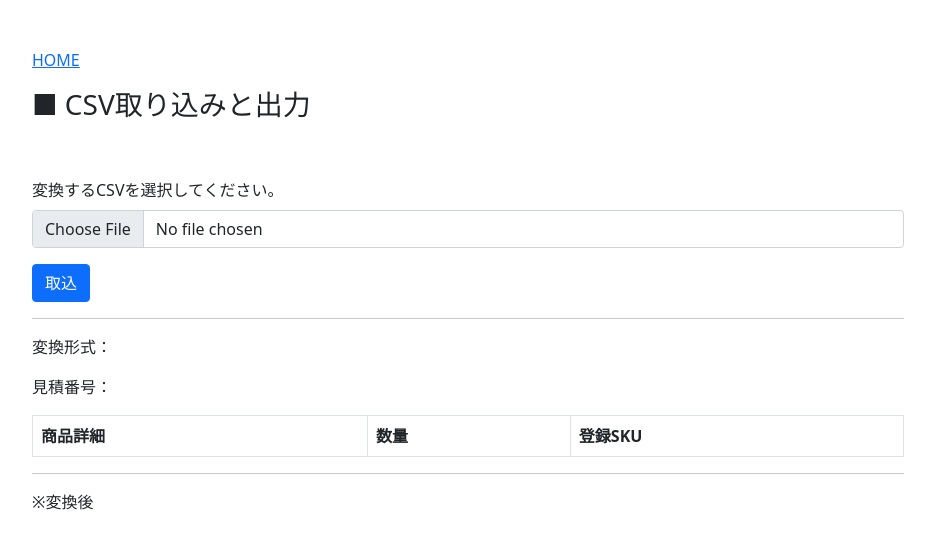
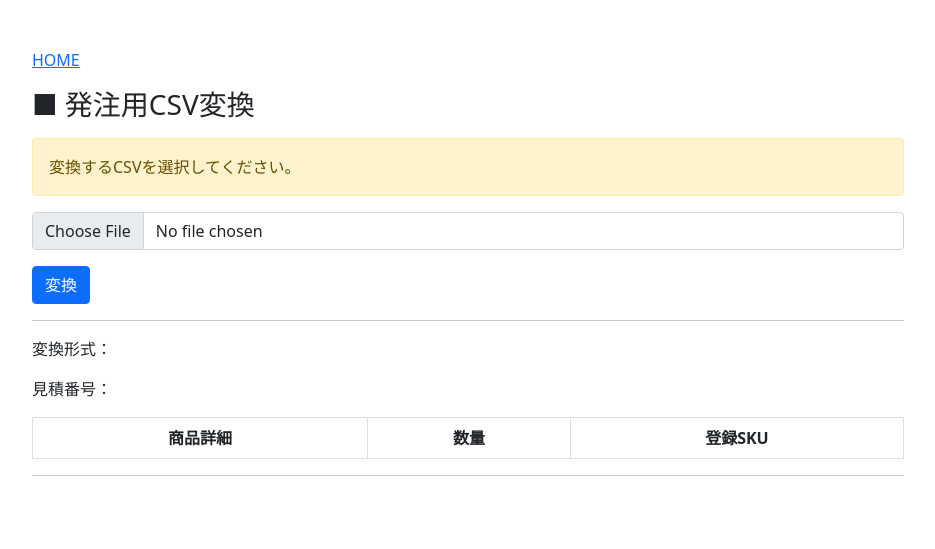
Before and after one commit to kawamura-katsufumi/python-test, a Django app: page /plac6/index/ in a window 1280 px wide. Shown: the top 549 px of the page, without its empty margins (172-1107 px from the left). Run offline with Django 3.2, Linux system fonts and the light colour scheme; lists and menus that the app fills with data are empty.

Commit message:
note1745

```diff
--- a/python/dj_test/plac6/templates/plac6/index.html
+++ b/python/dj_test/plac6/templates/plac6/index.html
@@ -12,7 +12,16 @@
 <body>
     <div class="container mt-5" style="width: 70%">
         <p><a href="/">HOME</a></p>
-        <h3>■ CSV取り込みと出力</h3>
+        <h3>■ 発注用CSV変換</h3>
+
+        {% for message in  messages %}
+            {% if message.level == DEFAULT_MESSAGE_LEVELS.SUCCESS %}
+                <p><div class="alert alert-success" role="alert">{{message}}</div></p>
+            {% else %}
+                <p><div class="alert alert-warning" role="alert">{{message}}</div></p>
+            {% endif %}
+        {% endfor %}
+
         <!-- マスター -->
         <!-- <p>マスターCSV</p>
         <form action="{% url 'master' %}" method="post" enctype="multipart/form-data">
@@ -22,15 +31,12 @@
         </form>
         <hr> -->
         <!-- インポート -->
-        <br><br>
         <form action="{% url 'csv_import' %}" method="post" enctype="multipart/form-data">
             {% csrf_token %}
             <div class="mb-3">
-                <label for="formFile" class="form-label">変換するCSVを選択してください。</label>
                 <input class="form-control" type="file" id="formFile" name="csv2">
-              </div>
-            <!-- <p><input type="file" name="csv2"></p> -->
-            <p><button class="btn btn-primary" type="submit">取込</button></p>
+            </div>
+            <p><button class="btn btn-primary" type="submit">変換</button></p>
         </form>
 
         <hr>
@@ -38,21 +44,24 @@
         <p>見積番号：{{mitsumori}}</p>
         <table class="table table-bordered">
             <tr>
-                <th>商品詳細</th>
-                <th>数量</th>
-                <th>登録SKU</th>
+                <th style="text-align: center;">商品詳細</th>
+                <th style="text-align: center;">数量</th>
+                <th style="text-align: center;">登録SKU</th>
             </tr>
             {% for key,value in dict.items %}
             <tr>
                 <td>{{value.hinmei}}</td>
-                <td>{{value.num}}</td>
-                <td>{{value.sku}}</td>
+                <td style="text-align: center;">{{value.num}}</td>
+                <td style="text-align: center;">{{value.sku}}</td>
             </tr>
             {% endfor %}
         </table>
 
         <hr>
-        ※変換後
+        <!-- CSVダウンロード -->
+        {% if reset %}
+        <script>location.href="{% url 'csv_export' %}";</script>
+        {% endif %}
 
     </div>
 
--- a/python/dj_test/plac6/urls.py
+++ b/python/dj_test/plac6/urls.py
@@ -1,8 +1,9 @@
 from django.urls import path
-from .views import index,master,csv_import
+from .views import index,master,csv_import,csv_export
 
 urlpatterns = [
     path('index/', index, name="index"),
     path('master/', master, name="master"),
     path('csv_import/', csv_import, name="csv_import"),
+    path('csv_export/', csv_export, name="csv_export"),
 ]
--- a/python/dj_test/plac6/views.py
+++ b/python/dj_test/plac6/views.py
@@ -3,9 +3,12 @@
 import csv
 from django.http import HttpResponse
 from .models import Master
+import urllib.parse
+from django.contrib import messages
 
 
 def index(request):
+    messages.warning(request,"変換するCSVを選択してください。")
     return render(request,"plac6/index.html")
 
 def master(request):
@@ -42,44 +45,73 @@
         csv_content = csv.reader(data)
         header=next(csv_content)
 
+        csv_list=list(csv_content)
+
+
         #------HTMLへ------
         dict={}
         i=0
-        for line in csv_content:
+
+        for line in csv_list:
             dict[i]={
                 "hinmei":line[1],
                 "num":line[6],
                 "sku":line[8],
             }
             i+=1
-            mitsumori=line[7]
 
-        #------出力------
+        mitsumori=csv_list[0][7]
+
+
+        #------出力項目準備(リストの中身)------
         file=request.FILES['csv2']
+
         if "キャブ" in str(file):
             maker="CAB"
+            ex_csv=[]
 
+            for line in csv_list:
+                a=[]
+                item=Master.objects.get(jan=line[8]+" ")
 
+                a.append(item.hinban)
+                a.append(item.color_no)
+                a.append(item.size_no)
+                a.append(line[6])
+                ex_csv.append(a)
+
+            reset="OK"
+            messages.success(request,"変換後のCSVをダウンロードしました！")
 
 
         elif "トムス" in str(file):
             maker="TOMS"
 
 
+        #------セッション-----
+        request.session["csv_list"]={"file":str(file),"csv":ex_csv}
 
+        return render(request,"plac6/index.html",{"dict":dict,"mitsumori":mitsumori,"maker":maker,"reset":reset})
 
-
-        return render(request,"plac6/index.html",{"dict":dict,"mitsumori":mitsumori,"maker":maker})
 
     else:
         return redirect('index')
 
 
-def csvexport(request):
+
+def csv_export(request):
+    csv_list=request.session.get("csv_list")
+    file_name=csv_list["file"]
+    ex_csv=csv_list["csv"]
+
+    quoted_filename = urllib.parse.quote("変換_" + file_name)
+
+    del request.session["csv_list"]
+
     response = HttpResponse(content_type='text/csv')
-    response['Content-Disposition'] = 'attachment;  filename="somefilename.csv"'
+    response['Content-Disposition'] =  "attachment;  filename='{}'; filename*=UTF-8''{}".format(quoted_filename, quoted_filename)
 
     writer = csv.writer(response)
-    for moji in Hiragana.objects.all():
-        writer.writerow([moji.pk, moji.moji])
+    for line in ex_csv:
+        writer.writerow(line)
     return response
```
Also changed, not shown: python/dj_test/db.sqlite3.
